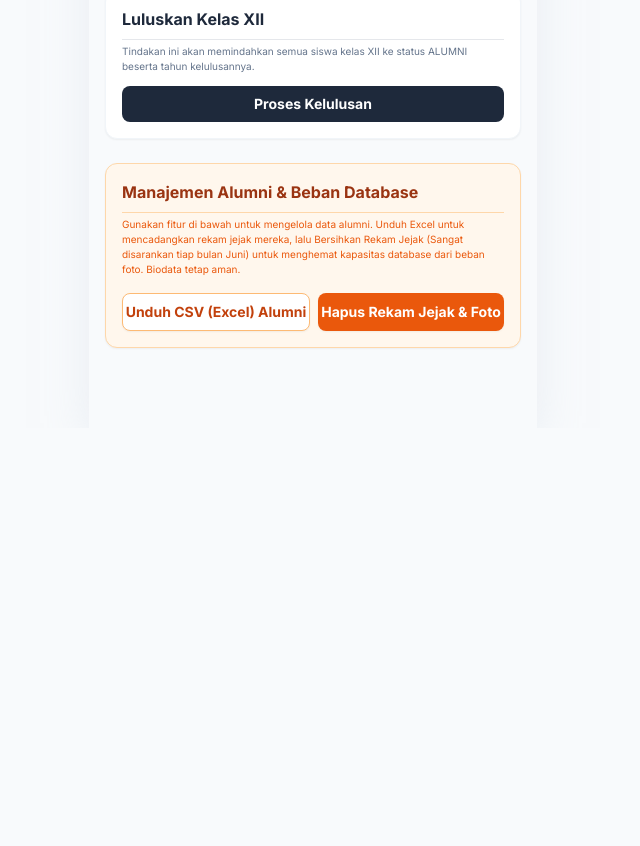
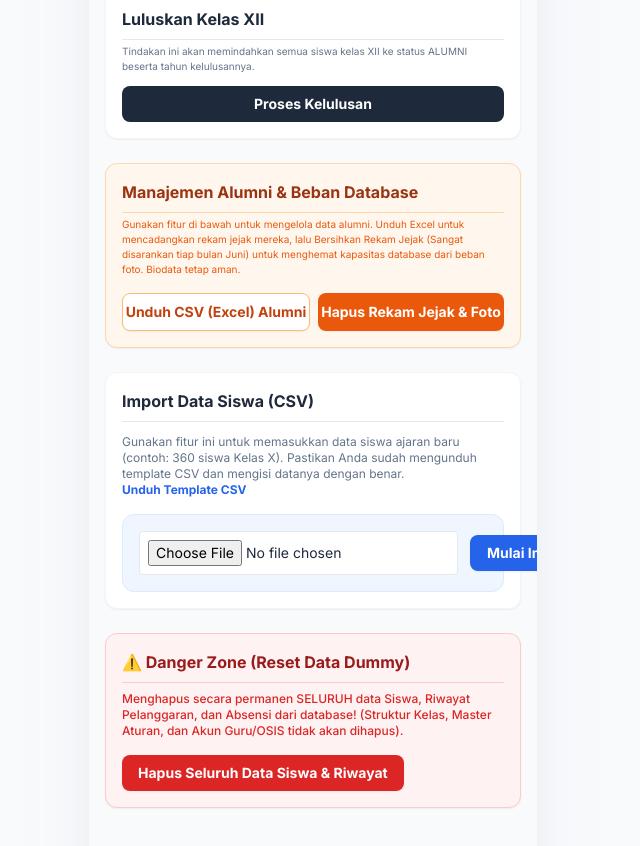
Before and after one commit to ImanWaworuntu/sigma7, a Next.js app: page /master in a window 1280 px wide. Shown: the part 1942-2788 px from the top of the page, without its empty margins (327-967 px from the left). Before the commit the page ends 2370 px from the top, so only its background shows below. Built offline with nearby package versions, Linux system fonts and the light colour scheme; no server answers; the database is empty; sample sign-in values are in the browser's storage.

Commit message:
feat: add CSV import and reset data functionality

```diff
--- a/src/app/master/page.jsx
+++ b/src/app/master/page.jsx
@@ -7,7 +7,8 @@ import {
   getRules, addRule, deleteRule,
   getClasses, addClass, deleteClass,
   getStudents, moveStudents, graduateClass12, cleanAlumniRecords,
-  getAppUsers, addAppUser, deleteAppUser, updateAppUser
+  getAppUsers, addAppUser, deleteAppUser, updateAppUser,
+  checkClassXEmpty, resetAllStudentData, importStudentsFromCSV
 } from '@/lib/dataService';
 
 import { toast, Toaster } from 'react-hot-toast';
@@ -47,6 +48,11 @@ export default function MasterData() {
   const [osisName, setOsisName] = useState('');
   const [osisUsername, setOsisUsername] = useState('');
   const [osisPassword, setOsisPassword] = useState('');
+
+  // Import / Reset State
+  const [csvFile, setCsvFile] = useState(null);
+  const [isImporting, setIsImporting] = useState(false);
+  const [isResetting, setIsResetting] = useState(false);
 
 
   useEffect(() => {
@@ -246,6 +252,49 @@ export default function MasterData() {
         toast.error("Gagal menghapus riwayat alumni");
     }
     setCleaning(false);
+  };
+
+  const handleImportCsv = async (e) => {
+    e.preventDefault();
+    if (!csvFile) return toast.error('Pilih file CSV terlebih dahulu');
+
+    // Check if Class X is empty
+    const isXEmpty = await checkClassXEmpty();
+    if (!isXEmpty) {
+      if (!confirm("PERINGATAN! Masih ada siswa di Kelas X. Apakah Anda yakin ini bukan data tumpang tindih? Pastikan siswa Kelas X sudah dinaikkan ke XI sebelum mengimpor siswa baru.")) {
+        return;
+      }
+    }
+
+    setIsImporting(true);
+    try {
+      const text = await csvFile.text();
+      const count = await importStudentsFromCSV(text);
+      toast.success(`${count} data siswa berhasil diimpor!`);
+      setCsvFile(null);
+      fetchInitData();
+    } catch (err) {
+      toast.error(err.message || 'Gagal mengimpor CSV');
+    }
+    setIsImporting(false);
+  };
+
+  const handleResetData = async () => {
+    if (!confirm("BAHAYA! Ini akan menghapus SEMUA data siswa, pelanggaran, dan absensi! Struktur kelas dan akun Anda tetap aman. Lanjutkan?")) return;
+    const prompt = window.prompt("Ketik 'HAPUS' untuk mengonfirmasi penghapusan seluruh data siswa:");
+    if (prompt !== 'HAPUS') {
+      toast.error("Konfirmasi gagal dibatalkan.");
+      return;
+    }
+    setIsResetting(true);
+    try {
+      await resetAllStudentData();
+      toast.success("Semua data siswa & riwayat berhasil dihapus (Reset)!");
+      fetchInitData();
+    } catch (e) {
+      toast.error("Gagal mereset data");
+    }
+    setIsResetting(false);
   };
 
   const handleDownloadAlumni = async () => {
@@ -572,8 +621,47 @@ export default function MasterData() {
             </div>
         </div>
 
+        {/* IMPORT DATA SISWA (CSV) */}
+        <div className="bg-white p-4 rounded-xl shadow-sm border border-slate-100 lg:col-span-2 mt-6">
+            <h2 className="font-bold text-slate-800 mb-3 border-b pb-2">Import Data Siswa (CSV)</h2>
+            <p className="text-xs text-slate-500 mb-4">
+              Gunakan fitur ini untuk memasukkan data siswa ajaran baru (contoh: 360 siswa Kelas X).
+              Pastikan Anda sudah mengunduh template CSV dan mengisi datanya dengan benar.<br/>
+              <a href="/Template_Siswa_SIGMA7.csv" className="text-blue-600 font-bold hover:underline" download>Unduh Template CSV</a>
+            </p>
+            <form onSubmit={handleImportCsv} className="flex flex-col md:flex-row gap-3 items-start md:items-center bg-blue-50 p-4 rounded-xl border border-blue-100">
+              <input
+                type="file"
+                accept=".csv"
+                onChange={e => setCsvFile(e.target.files[0])}
+                className="text-sm flex-1 border bg-white rounded p-2"
+                required
+              />
+              <button
+                type="submit"
+                disabled={isImporting}
+                className="bg-blue-600 hover:bg-blue-700 text-white px-4 py-2 rounded-lg font-bold text-sm min-w-[120px] shadow-sm disabled:opacity-50"
+              >
+                {isImporting ? 'Mengimpor...' : 'Mulai Import'}
+              </button>
+            </form>
+        </div>
 
-
+        {/* DANGER ZONE (RESET DATA) */}
+        <div className="bg-red-50 p-4 rounded-xl shadow-sm border border-red-200 lg:col-span-2 mt-6">
+            <h2 className="font-bold text-red-800 mb-2 border-b border-red-200 pb-2 flex items-center gap-2">⚠️ Danger Zone (Reset Data Dummy)</h2>
+            <p className="text-xs text-red-600 mb-4 font-medium">
+              Menghapus secara permanen SELURUH data Siswa, Riwayat Pelanggaran, dan Absensi dari database!
+              (Struktur Kelas, Master Aturan, dan Akun Guru/OSIS tidak akan dihapus).
+            </p>
+            <button
+              onClick={handleResetData}
+              disabled={isResetting}
+              className="bg-red-600 hover:bg-red-700 text-white px-4 py-2 rounded-lg font-bold text-sm shadow-sm disabled:opacity-50"
+            >
+              {isResetting ? 'Mereset Data...' : 'Hapus Seluruh Data Siswa & Riwayat'}
+            </button>
+        </div>
       </div>
     </main>
   );
```
Also changed, not shown: public/Template_Siswa_SIGMA7.csv (added), src/lib/dataService.js.
